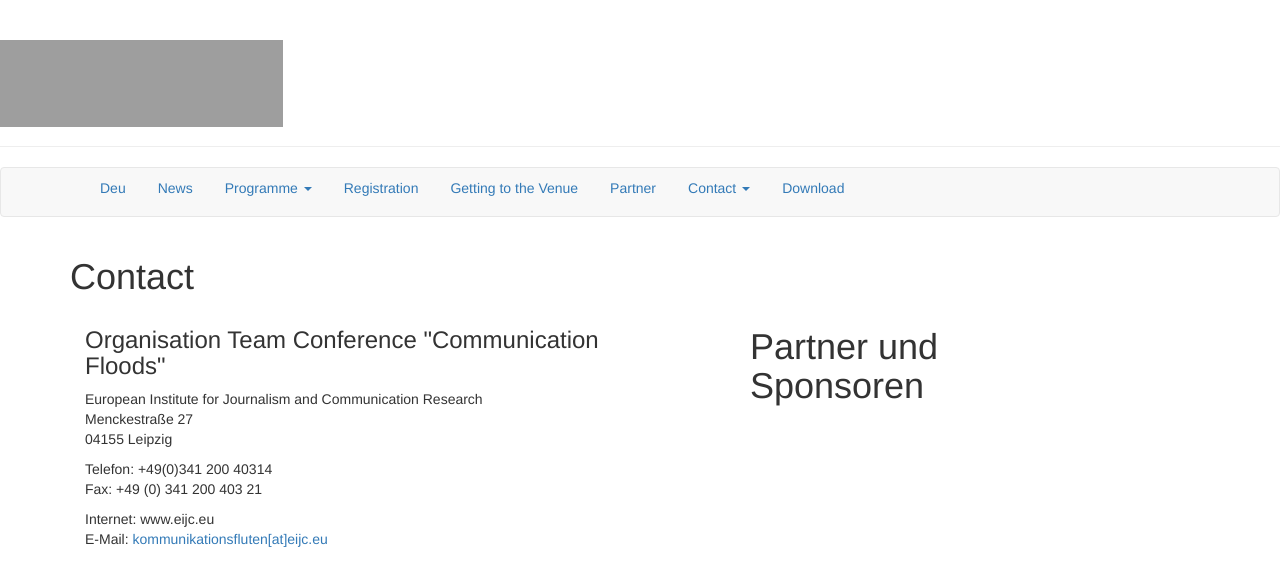
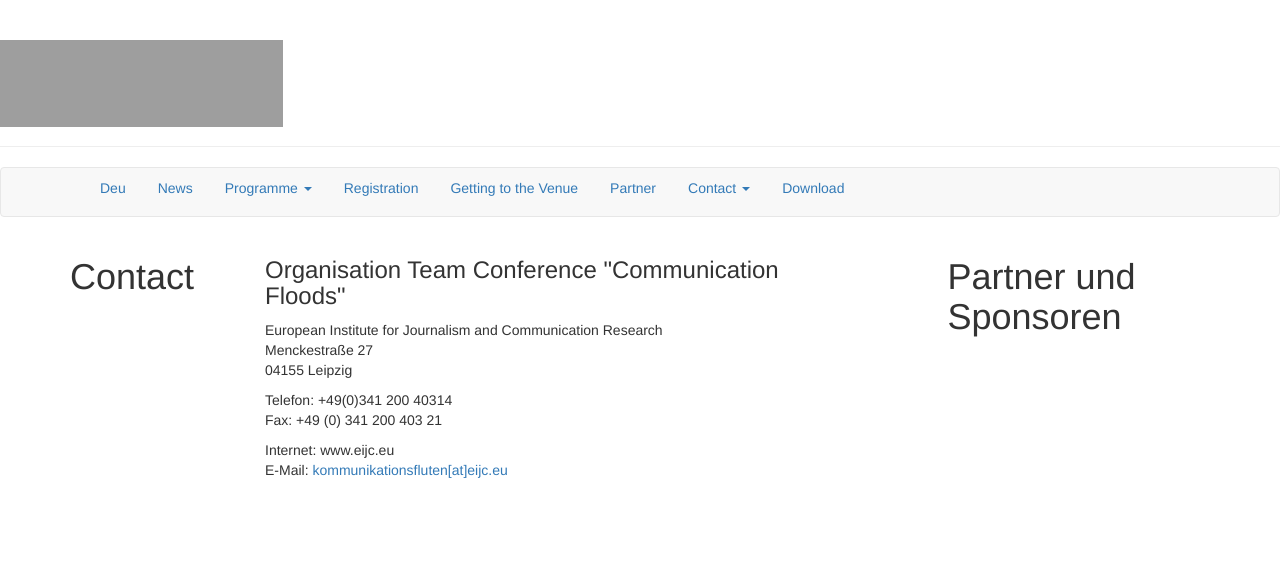
Before and after one commit to susedev/test, a Jekyll site: the page built from contact.html, in a window 1280 px wide. Shown: the top 586 px of the page. Built offline with Jekyll 4.4.1, drawn with Linux system fonts in a browser that asks for light colours; nearby versions of some CDN libraries; grey boxes are pictures that could not be loaded.

Commit message:
Update page.html

```diff
--- a/_layouts/page.html
+++ b/_layouts/page.html
@@ -12,10 +12,7 @@ layout: base
 
   <div class="row">
     <div class="col-md-2">
-      <div class="nav-stacked">
        <h1>{{ page.title }}</h1>
-       </div>
-       </div>
     </div>
     <div class="col-md-6">
             {{ content }}
```
